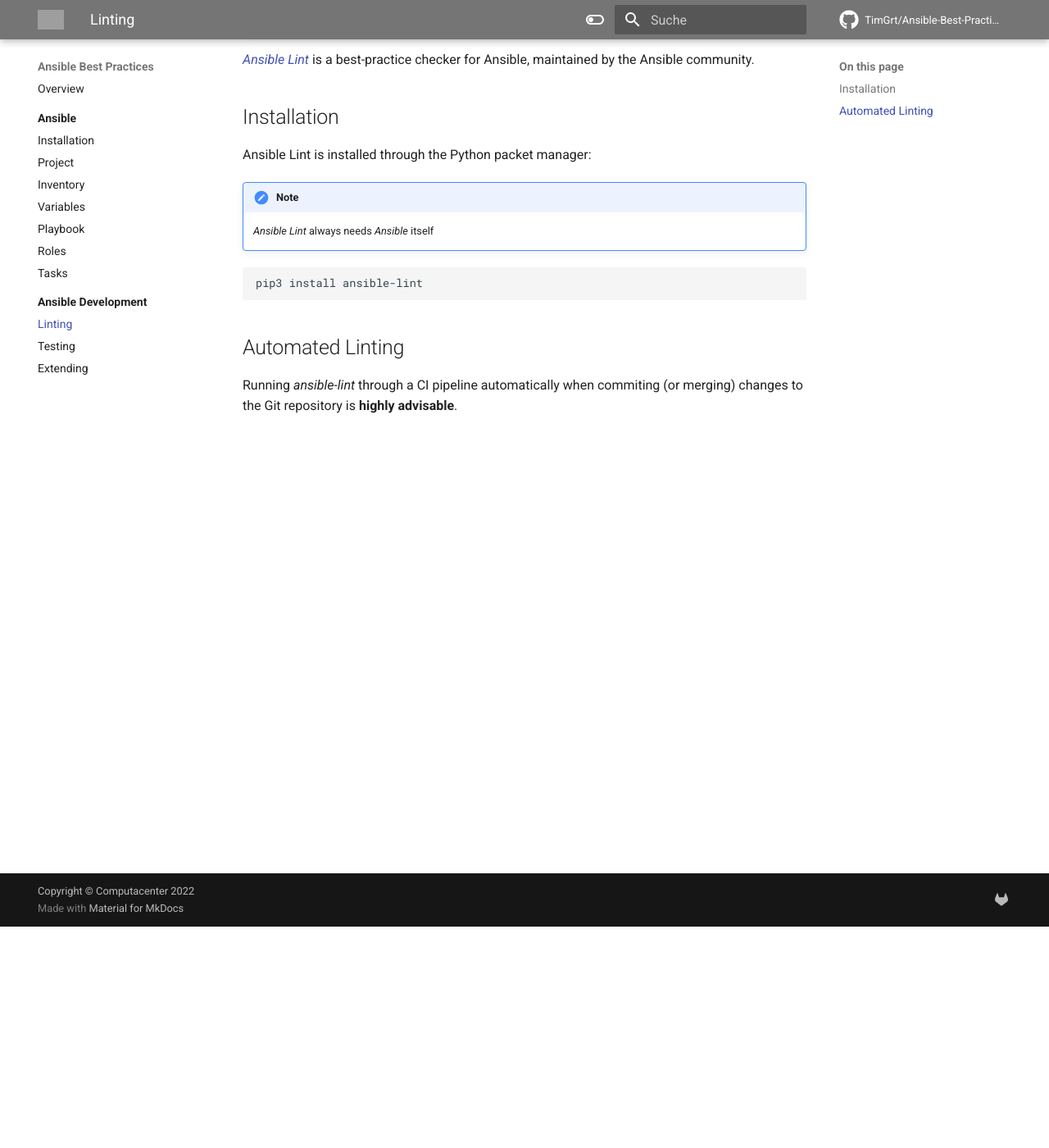
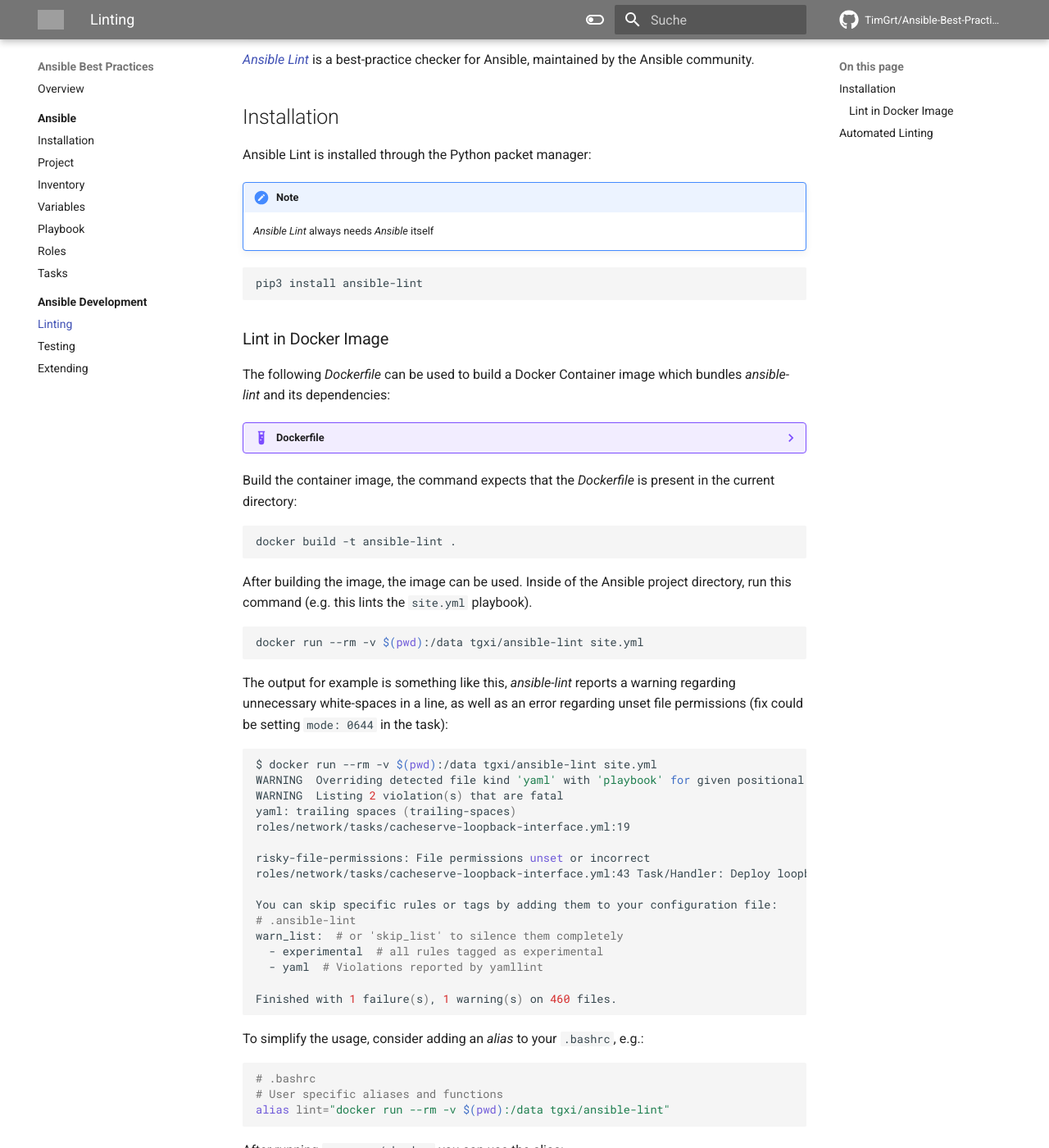
Before and after one commit to TimGrt/Ansible-Best-Practices, an MkDocs documentation site: the page built from docs/development/linting.md, in a window 1280 px wide and 1400 px high, scrolled down 270 px. Shown: the whole window at 82% size. Built offline with MkDocs 1.6.1 and Material for MkDocs 9.7.7, drawn with Linux system fonts in a browser that asks for light colours; comment, search, counter and statistics services are not loaded; some of the changed text lies outside the part shown; grey boxes are pictures that could not be loaded.

Commit message:
Added description for automated linting.

````diff
--- a/docs/development/linting.md
+++ b/docs/development/linting.md
@@ -15,8 +15,149 @@
 pip3 install ansible-lint
 ```
 
+### Lint in Docker Image
+
+The following *Dockerfile* can be used to build a Docker Container image which bundles *ansible-lint* and its dependencies:
+
+??? example "Dockerfile"
+
+    ```Dockerfile
+    FROM python:3.8-slim
+
+    # Enable colored output
+    ENV TERM xterm-256color
+
+    # Defining Ansible environment variable to not output depreaction warnings. This is not useful in the linting container.
+    # This overwrites the value in the ansible.cfg from volume mount
+    ENV ANSIBLE_DEPRECATION_WARNINGS=false
+
+    # Update pip
+    RUN python3 -m pip install --no-cache-dir --no-compile --upgrade pip
+
+    # Install ansible-lint and dependencies
+    RUN pip3 install --no-cache-dir --no-compile ansible-lint ansible yamllint
+
+    WORKDIR /data
+    ENTRYPOINT ["ansible-lint"]
+    CMD ["--version"]
+    ```
+
+Build the container image, the command expects that the *Dockerfile* is present in the current directory:
+
+```bash
+docker build -t ansible-lint .
+```
+
+After building the image, the image can be used. Inside of the Ansible project directory, run this command (e.g. this lints the `site.yml` playbook).
+```bash
+docker run --rm -v $(pwd):/data tgxi/ansible-lint site.yml
+```
+
+The output for example is something like this, *ansible-lint* reports a warning regarding unnecessary white-spaces in a line, as well as an error regarding unset file permissions (fix could be setting `mode: 0644` in the task):
+
+```bash
+$ docker run --rm -v $(pwd):/data tgxi/ansible-lint site.yml
+WARNING  Overriding detected file kind 'yaml' with 'playbook' for given positional argument: site.yml
+WARNING  Listing 2 violation(s) that are fatal
+yaml: trailing spaces (trailing-spaces)
+roles/network/tasks/cacheserve-loopback-interface.yml:19
+
+risky-file-permissions: File permissions unset or incorrect
+roles/network/tasks/cacheserve-loopback-interface.yml:43 Task/Handler: Deploy loopback interface config for Cacheserve
+
+You can skip specific rules or tags by adding them to your configuration file:
+# .ansible-lint
+warn_list:  # or 'skip_list' to silence them completely
+  - experimental  # all rules tagged as experimental
+  - yaml  # Violations reported by yamllint
+
+Finished with 1 failure(s), 1 warning(s) on 460 files.
+```
+
+To simplify the usage, consider adding an *alias* to your `.bashrc`, e.g.:
+
+```bash
+# .bashrc
+# User specific aliases and functions
+alias lint="docker run --rm -v $(pwd):/data tgxi/ansible-lint"
+```
+
+After running `source ~/.bashrc` you can use the alias:
+
+```bash
+lint site.yml
+```
+
 
 
 ## Automated Linting
 
 Running *ansible-lint* through a CI pipeline automatically when commiting (or merging) changes to the Git repository is **highly advisable**.
+
+A possible pipeline in Gitlab may look like this, utilizing the container image above:
+
+```yaml
+workflow:
+  rules:
+    - if: $CI_PIPELINE_SOURCE == 'merge_request_event'
+    - if: $CI_PIPELINE_SOURCE == 'web'
+    - if: $CI_PIPELINE_SOURCE == 'schedule'
+
+variables:
+  GIT_STRATEGY: clone
+
+stages:
+  - prepare
+  - syntax
+  - lint
+
+prepare:
+  stage: prepare
+  script:
+    - 'echo -e "### Prepare playbook execution. ###"'
+    - 'cp ansible.cfg.sample-lab ansible.cfg'
+    - 'echo -e "$VAULT_PASSWORD" > .vault-password'
+  artifacts:
+    paths:
+      - ansible.cfg
+      - .vault-password
+  cache:
+    paths:
+      - ansible.cfg
+      - .vault-password
+  tags:
+    - ansible-lint
+
+syntax-check:
+  stage: syntax
+  script:
+    - 'echo -e "Perform a syntax check on the playbook. ###"'
+    - 'docker run --rm --entrypoint ansible-playbook -v $(pwd):/data ansible-lint site.yml --syntax-check'
+  cache:
+    paths:
+      - ansible.cfg
+      - .vault-password
+  dependencies:
+    - prepare
+  tags:
+    - ansible-lint
+
+ansible-lint:
+  stage: lint
+  script:
+    - 'echo -e "### Check for best practices with ansible-lint. ###"'
+    - 'echo -e "### Using ansible-lint version: ###"'
+    - 'docker run --rm -v $(pwd):/data ansible-lint'
+    - 'docker run --rm -v $(pwd):/data ansible-lint site.yml'
+  cache:
+    paths:
+      - ansible.cfg
+      - .vault-password
+  dependencies:
+    - prepare
+  tags:
+    - ansible-lint
+
+```
+
+If you want to utilize the installed *ansible* and *ansible-lint* utilities on the host running the Gitlab Runner change the commands in the *syntax* stage to `ansible-playbook site.yml --syntax-check` and in the *lint* stage to `ansible-lint --version` and `ansible-lint site.yml`.
--- a/docs/overrides/main.html
+++ b/docs/overrides/main.html
@@ -3,7 +3,7 @@
 {% block announce %}
   <!-- Add announcement here, including arbitrary HTML -->
   <!-- <span class="twemoji">{% include ".icons/octicons/comment-discussion-24.svg" %}</span> &nbsp;Anmerkungen und eure Best Practices sind gern gesehen! -->
-  <span class="twemoji">{% include ".icons/octicons/tools-24.svg" %}</span> &nbsp;Work in Progress! <span class="twemoji">{% include ".icons/octicons/question-24.svg" %}</span> &nbsp;Missing something? Open an issue!
+  <span class="twemoji">{% include ".icons/octicons/tools-24.svg" %}</span> &nbsp;Work in Progress! <span class="twemoji">{% include ".icons/octicons/question-24.svg" %}</span> <b>Missing something? Open an issue!</b>
 {% endblock %}
 
 {% block content %}
````
